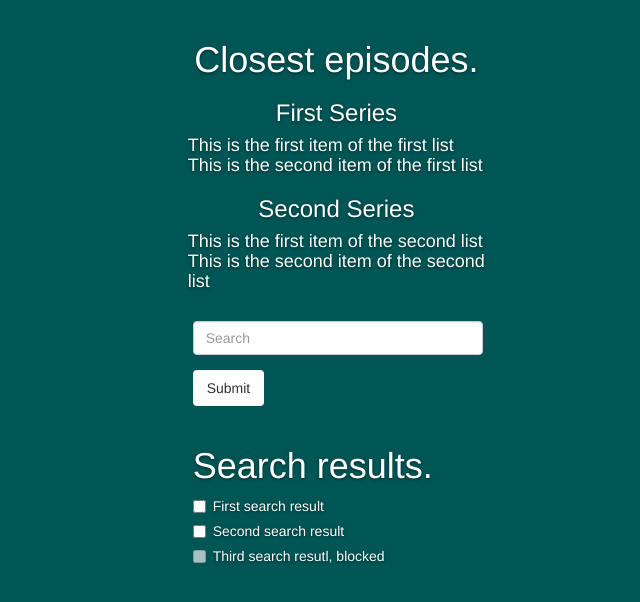
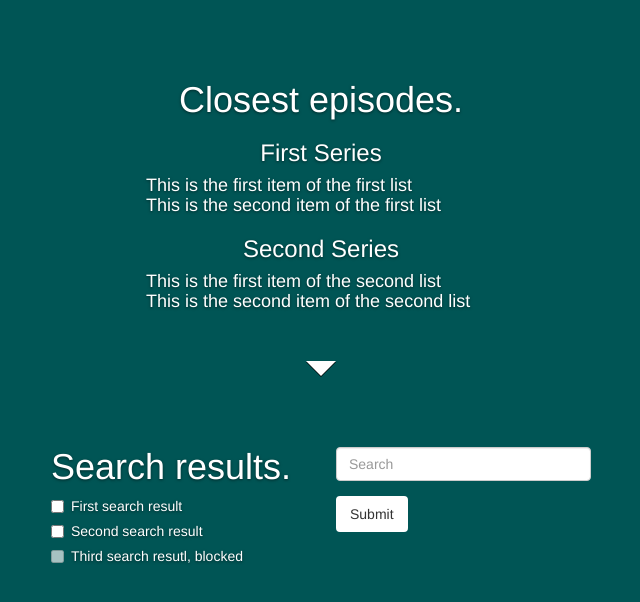
Before and after one commit to BartKrol/tvmanager, a Flask app: template app/templates/main.html in a window 1280 px wide. Shown: the part 52-654 px from the top of the page, without its empty margins (249-889 px from the left). Run offline with Flask 2, Linux system fonts and the light colour scheme; the template is opened without the code that fills it, so the values that code supplies are empty; some libraries are stand-ins or nearby versions.

Commit message:
Frontend html and css
* added arrow for future navigation
* got rid of wrong page width ("row" class problem)
* small fixes in columns.

```diff
--- a/app/static/cover.css
+++ b/app/static/cover.css
@@ -127,6 +127,40 @@ body {
 
 
 /*
+* Arrow
+*/
+
+.arrow, .arrow-cover {
+    width:0;
+    height:0;
+    border-width: 15px 15px 0 15px;
+    -webkit-transform:rotate(360deg);
+}
+
+.arrow {
+  margin:50px auto 0;
+  border-style: solid;
+  border-color: #000 transparent transparent transparent;
+}
+
+.arrow-cover {
+  margin:0 auto;
+  position:relative;
+  top:-16px;
+  border-style: solid;
+  border-color: #fff transparent transparent transparent;
+}
+
+#arrow-link {
+    height:15px;
+    width:30px;
+    background-color:transparent;
+    position:relative;
+    top:-30px;
+    margin:0 auto;
+}
+
+/*
  * Footer
  */
 
--- a/app/templates/main.html
+++ b/app/templates/main.html
@@ -15,7 +15,7 @@
 
 {% block navbar %}
 <div class="navbar navbar-top">
-    <div class="container">
+    <div class="container page">
         <div class="navbar-header">
             <a class="navbar-brand" href="#">Tvmanager</a>
         </div>
@@ -32,12 +32,14 @@
         </div>
     </div>
 </div>
+
+
 {% endblock %}
 
 {% block content %}
-
-<div class="row">
-    <div class="col-xs-12 col-md-3 col-sm-4 col-sm-offset-4 col-md-offset-4 col-lg-3 col-lg-offset-4">
+<div class="row container"><br><br></div>
+<div class="row container">
+    <div class="col-xs-12 col-md-4 col-sm-4 col-sm-offset-4 col-md-offset-4 col-lg-4 col-lg-offset-4">
         <h1 align="middle">Closest episodes.</h1>
             <div class="row-md-8">
                 <h3 align="middle">First Series</h3>
@@ -54,25 +56,18 @@
                         This is the second item of the second list<br>
                 </h4>
             </div>
+
+        <div class="arrow"></div>
+                <div class="arrow-cover"></div>
+                <a href="#search-jet"><div id="arrow-link"></div></a>
     </div>
 </div>
 
 <br>
 
-<div class="row-middle">
-    <div class="col-xs-2 col-sm-4 col-md-offset-4 col-lg-3 col-lg-offset-4">
-        <form class="containter" role="search">
-            <div class="form-group">
-                <input type="text" class="form-control" placeholder="Search">
-            </div>
-            <button type="submit" class="btn btn-default">Submit</button>
-        </form>
-
-        <br>
-
-        <div class="container-middle">
+<div class="row container" id="search-jet">
+    <div class="col-xs-12 col-md-3 col-sm-4 col-lg-3 col-sm-offset-3 col-md-offset-2 col-lg-offset-3">
         <h1 class="cover-heading">Search results.</h1>
-                <div class="row-md-8">
             <div class="checkbox">
               <label><input type="checkbox" value="">First search result</label>
             </div>
@@ -83,8 +78,18 @@
               <label><input type="checkbox" value="" disabled>Third search resutl, blocked</label>
             </div>
     </div>
+    <br>
+    <div class="col-xs-1 col-md-1 col-sm-1 col-lg-3">
+        <form role="search">
+            <div class="form-group">
+                <input type="text" class="form-control" placeholder="Search">
             </div>
+            <button type="submit" class="btn btn-default">Submit</button>
+        </form>
     </div>
 </div>
 
+
+
+
 {% endblock %}
```
Lines whose indentation alone changed are shown as unchanged.
